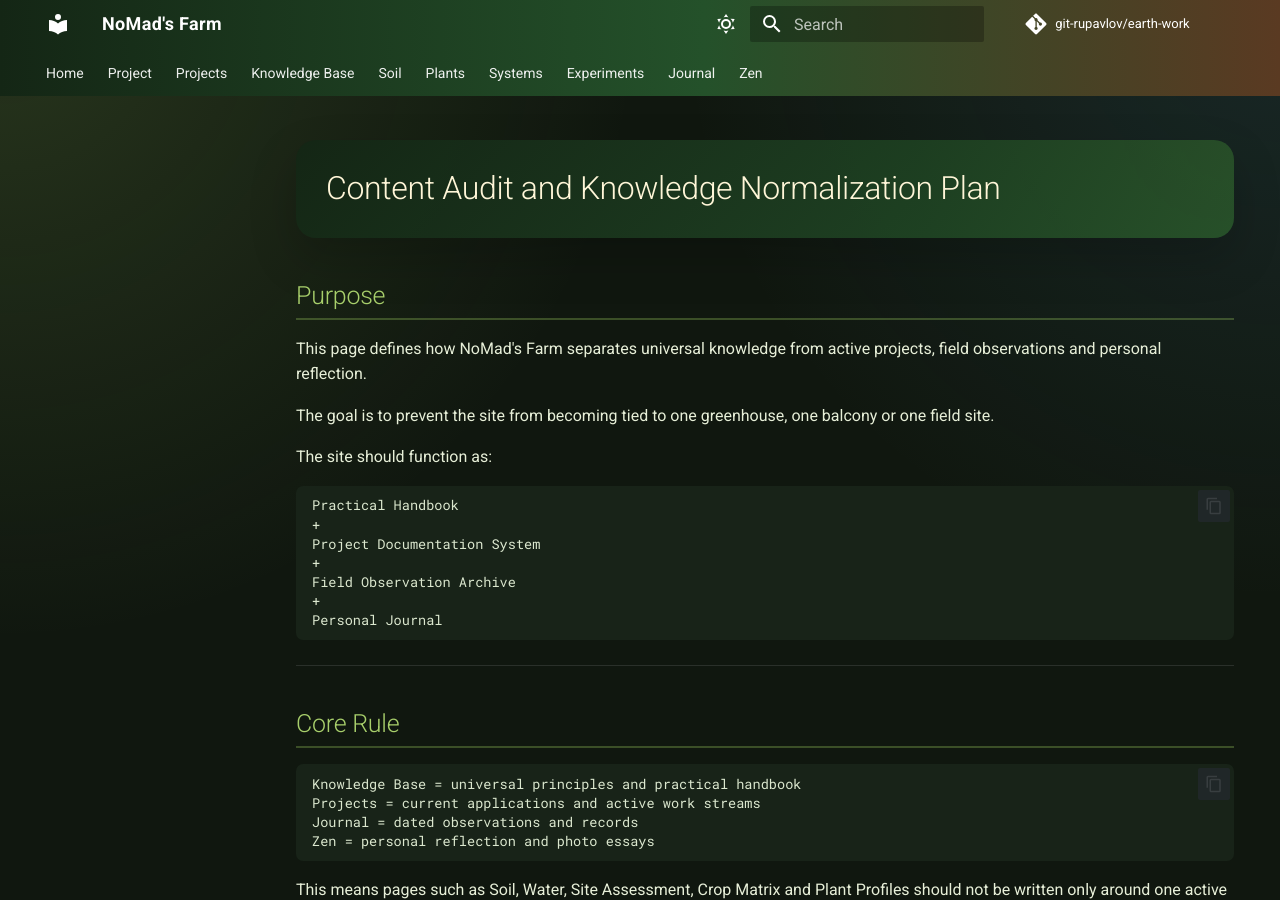
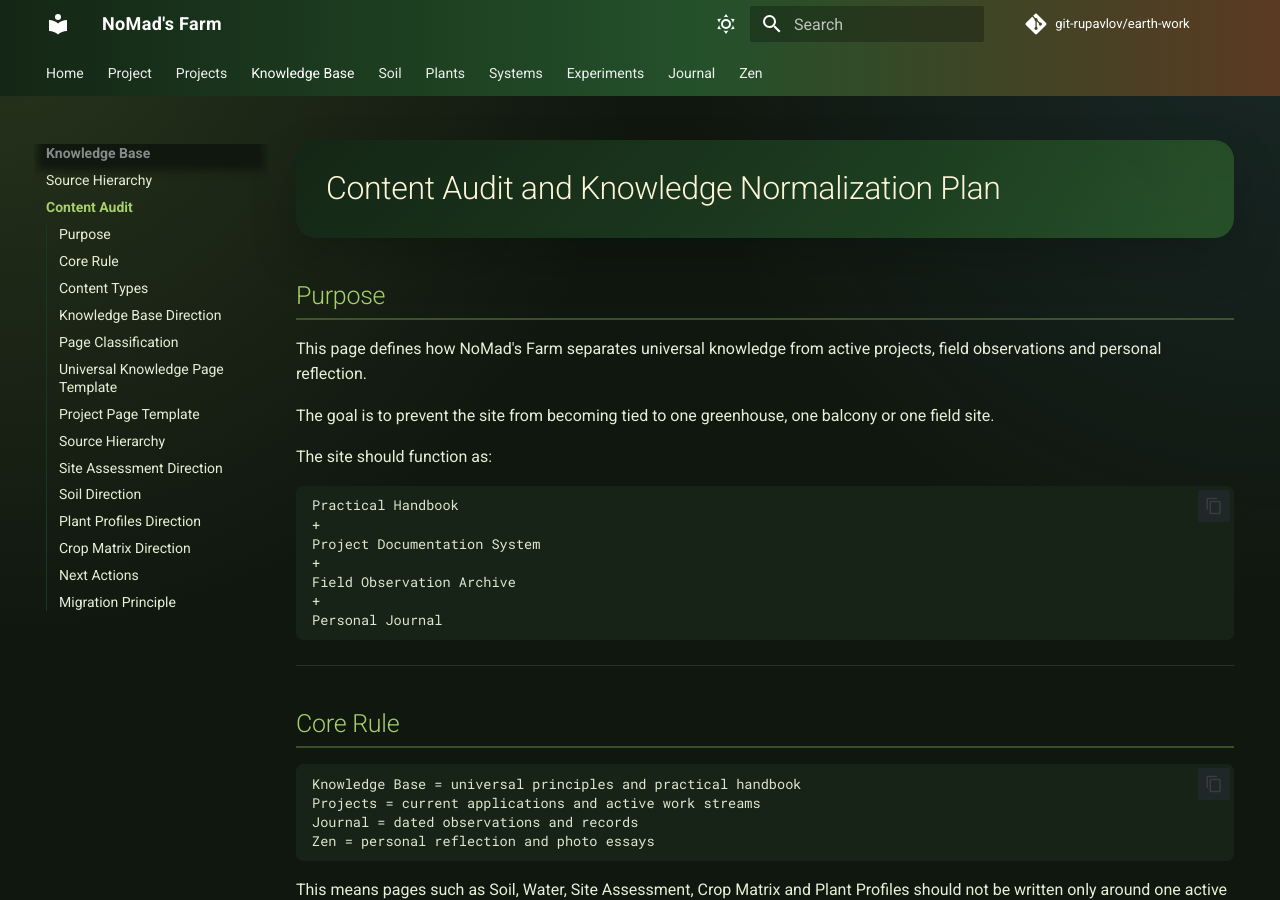
Before and after one commit to git-rupavlov/earth-work, an MkDocs documentation site: the page built from docs/knowledge/content-audit.md, in a window 1280 px wide and 900 px high. Built offline with MkDocs 1.6.1 and Material for MkDocs 9.7.7, drawn with Linux system fonts in a browser that asks for light colours; comment, search, counter and statistics services are not loaded.

Commit message:
Add content audit to Knowledge Base navigation

```diff
--- a/mkdocs.yml
+++ b/mkdocs.yml
@@ -44,6 +44,7 @@ nav:
       - Greenhouse 2026: experiments/greenhouse-2026.md
   - Knowledge Base:
       - Source Hierarchy: knowledge/index.md
+      - Content Audit: knowledge/content-audit.md
   - Soil:
       - Ecological Processes: soil/ecological-processes.md
       - Soil Improvement Strategy: soil/soil-improvement-strategy.md
```
